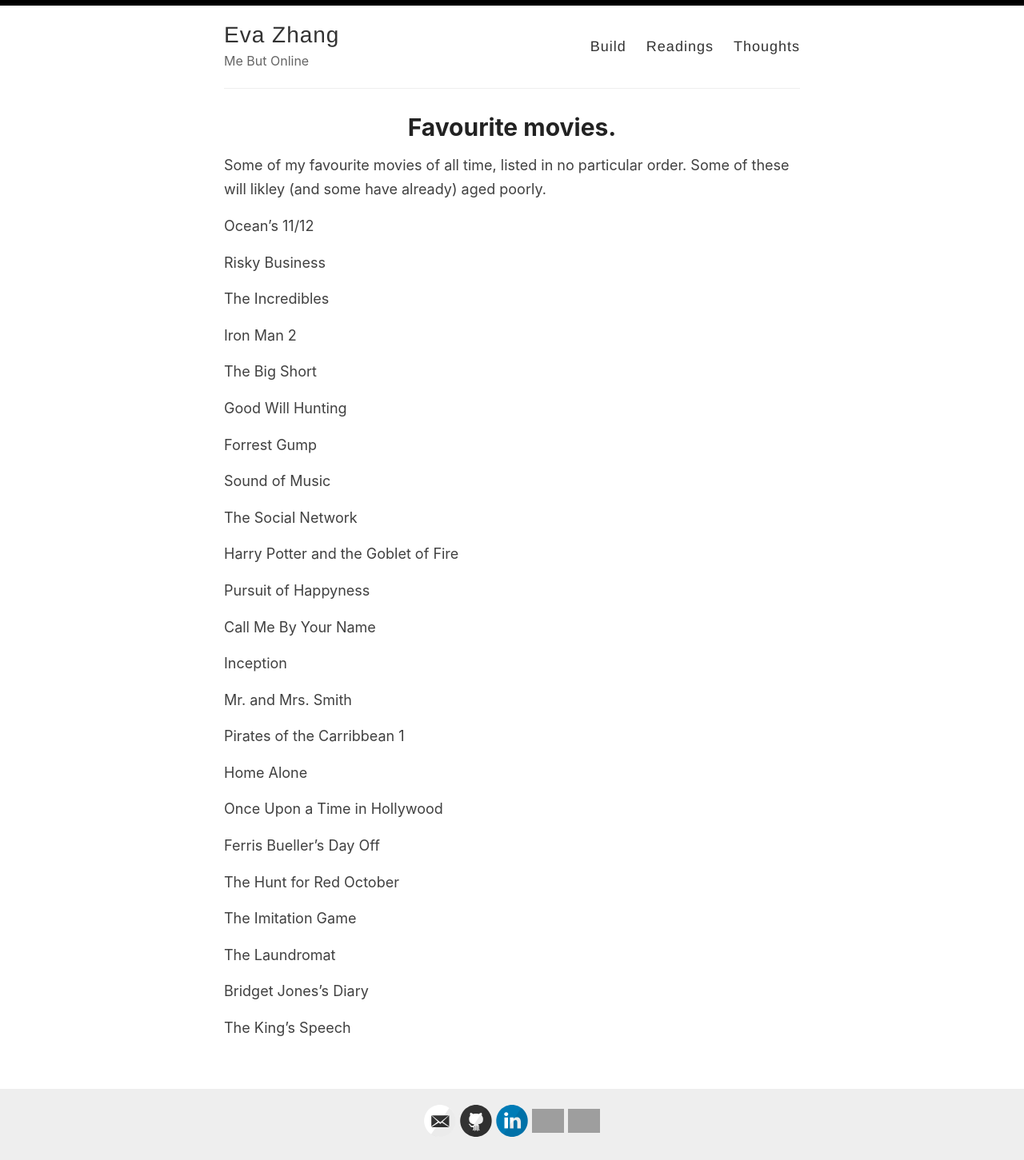
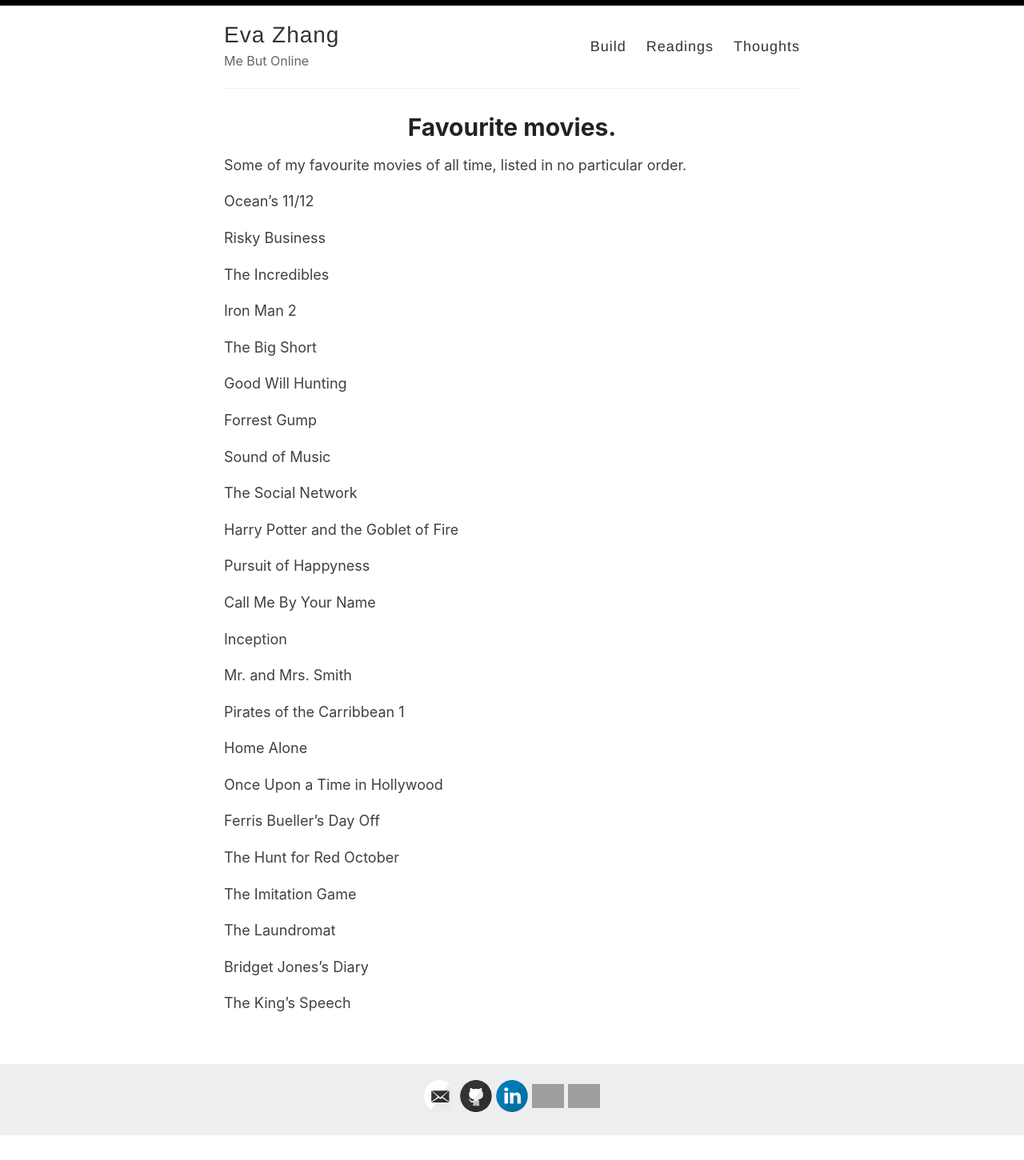
Before and after one commit to evazhang612/sokt-landing, a Jekyll site: the page built from _pages/movies.md, in a window 1280 px wide. Shown: the whole page at 80% size. Built offline with Jekyll 4.4.1, drawn with Linux system fonts in a browser that asks for light colours; nearby versions of some CDN libraries; library files that are not in the unit come from our copies; after the commit the page ends 1421 px from its top, so only the background shows below that; grey boxes are pictures that could not be loaded.

```diff
--- a/_pages/movies.md
+++ b/_pages/movies.md
@@ -4,7 +4,7 @@
 permalink: /movies/
 ---
 
-Some of my favourite movies of all time, listed in no particular order. Some of these will likley (and some have already) aged poorly.
+Some of my favourite movies of all time, listed in no particular order.
 
 Ocean's 11/12
 
```
